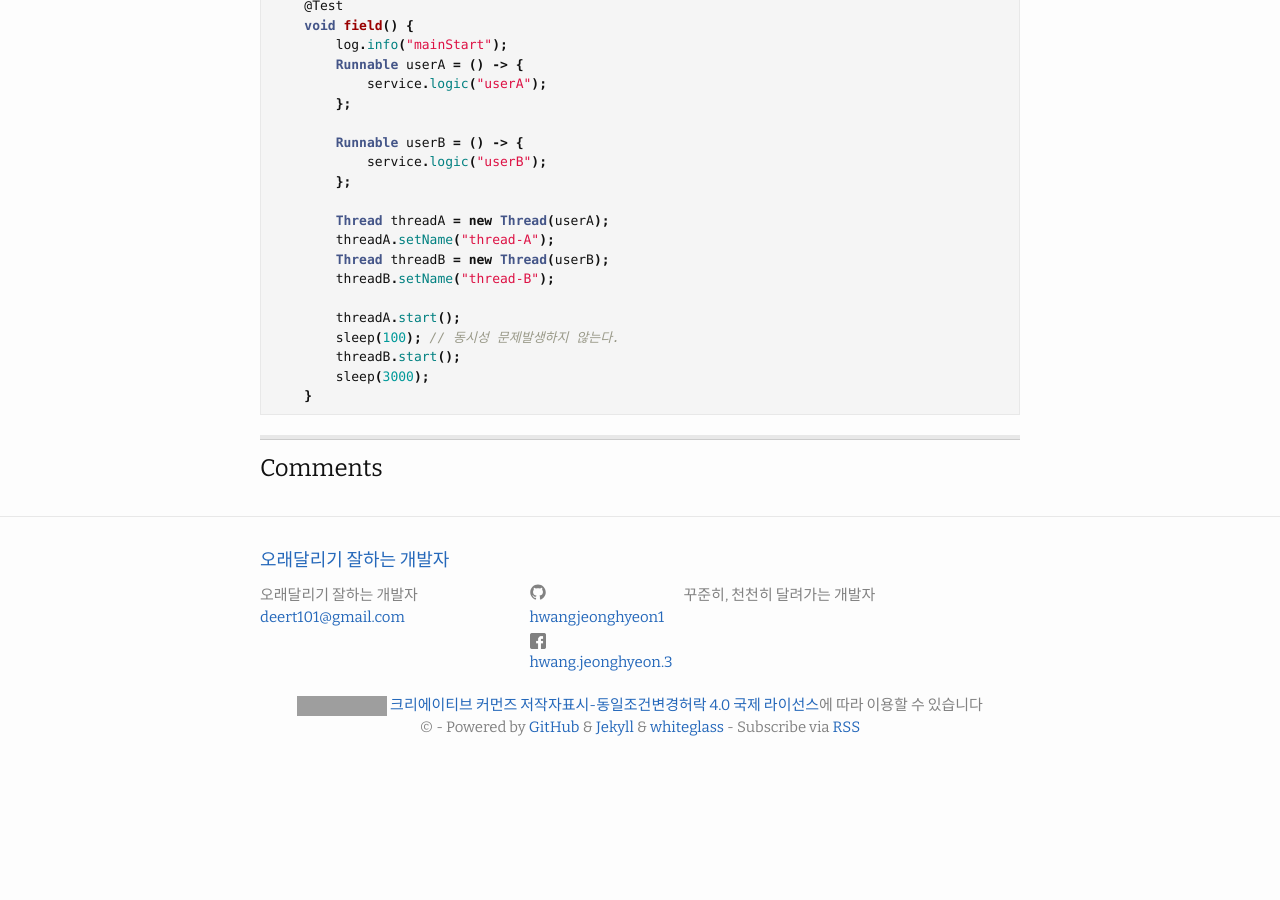
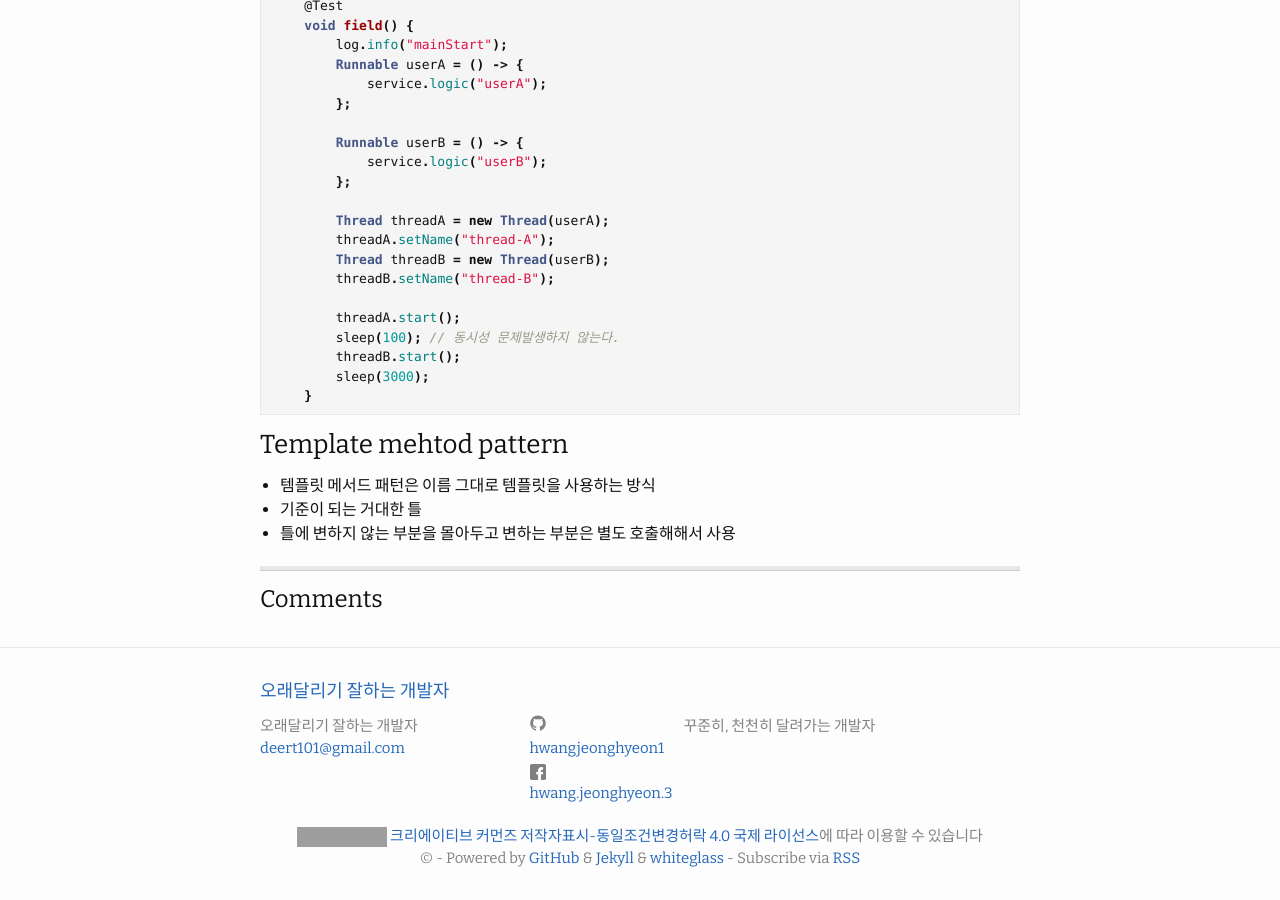
Before and after one commit to HWANGJEONGHYEON1/HWANGJEONGHYEON1.github.io, a Jekyll site: the page built from _posts/2022-01-13-morningstudy-1.md, in a window 1280 px wide and 900 px high, scrolled down 4820 px. Built offline with Jekyll 4.4.1, drawn with Linux system fonts in a browser that asks for light colours; comment, search, counter and statistics services are not loaded; before the commit the page ends 5589 px from its top, so only the background shows below that; grey boxes are pictures that could not be loaded.

Commit message:
[docs] 4일차 공부 template method pattern

````diff
--- a/_posts/2022-01-13-morningstudy-1.md
+++ b/_posts/2022-01-13-morningstudy-1.md
@@ -268,3 +268,8 @@ private FieldService fieldService = new FieldService();
         sleep(3000);
     }
 ```
+
+### Template mehtod pattern
+- 템플릿 메서드 패턴은 이름 그대로 템플릿을 사용하는 방식
+- 기준이 되는 거대한 틀
+- 틀에 변하지 않는 부분을 몰아두고 변하는 부분은 별도 호출해해서 사용
````
